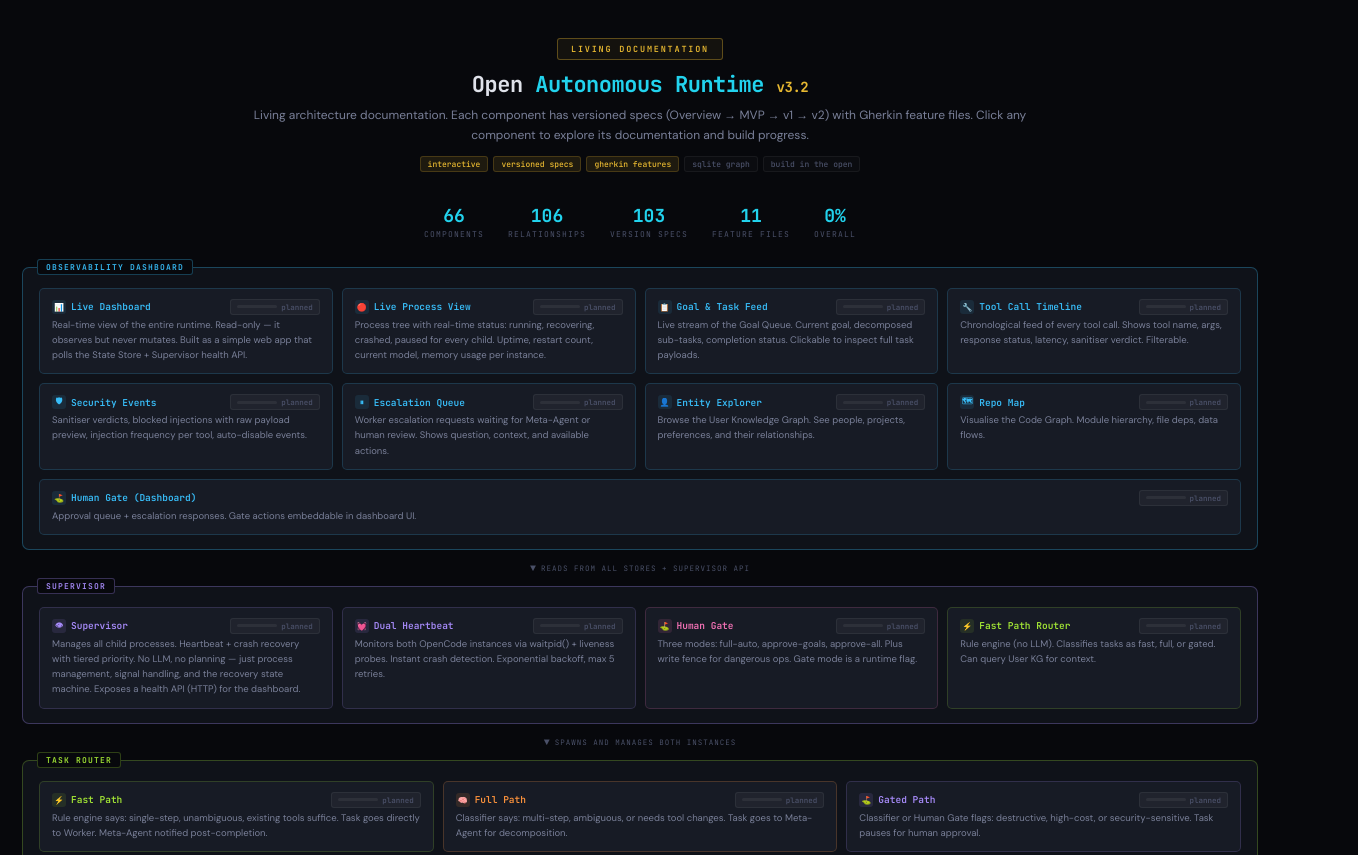
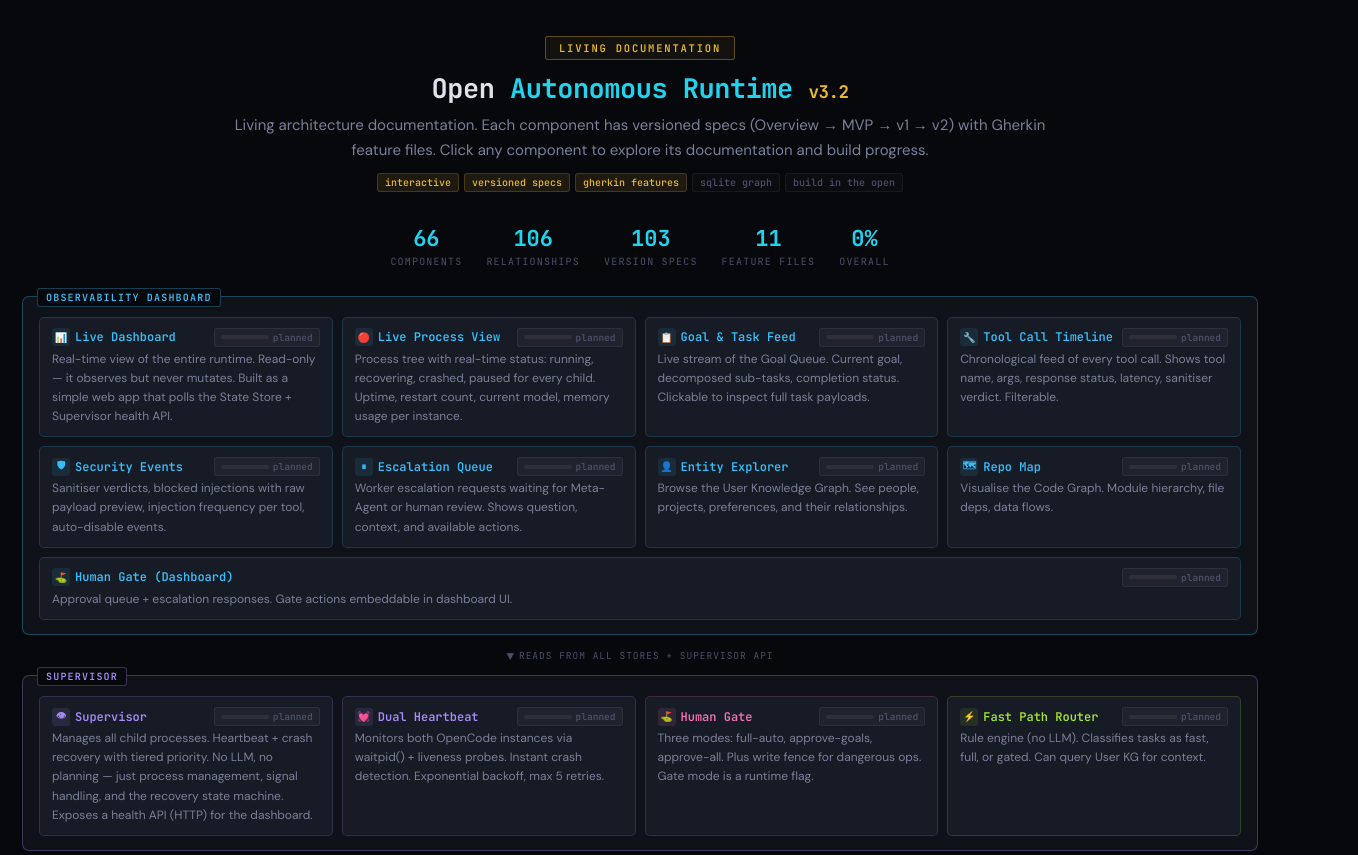
Before and after one commit to platform-q-ai/roadmap, a plain HTML site: page web/index.html in a window 1280 px wide. Shown: the top 855 px of the page, 1358 px wide, since content can reach past the window. Drawn offline with Linux system fonts and the light colour scheme.

Commit message:
Increase all font sizes by ~25% for better readability

```diff
--- a/web/index.html
+++ b/web/index.html
@@ -19,25 +19,25 @@ body{background:var(--bg);color:var(--text);font-family:'DM Sans',sans-serif;min
 
 /* ─── Header ──────────────────────────────────────────── */
 .header{text-align:center;margin-bottom:32px;}
-.badge{display:inline-block;font-family:'JetBrains Mono',monospace;font-size:8.5px;font-weight:600;text-transform:uppercase;letter-spacing:1.8px;padding:4px 13px;border-radius:3px;margin-bottom:10px;color:var(--gold);border:1px solid rgba(232,185,49,0.35);background:rgba(232,185,49,0.06);}
-.header h1{font-family:'JetBrains Mono',monospace;font-weight:700;font-size:22px;letter-spacing:-0.5px;margin-bottom:7px;}
+.badge{display:inline-block;font-family:'JetBrains Mono',monospace;font-size:10.5px;font-weight:600;text-transform:uppercase;letter-spacing:1.8px;padding:4px 13px;border-radius:3px;margin-bottom:10px;color:var(--gold);border:1px solid rgba(232,185,49,0.35);background:rgba(232,185,49,0.06);}
+.header h1{font-family:'JetBrains Mono',monospace;font-weight:700;font-size:27px;letter-spacing:-0.5px;margin-bottom:7px;}
 .header h1 .hl{color:var(--cyan);}
-.header h1 .v{color:var(--gold);font-size:14px;}
-.header p{font-size:12px;color:var(--text-dim);max-width:840px;margin:0 auto;line-height:1.65;}
+.header h1 .v{color:var(--gold);font-size:17.5px;}
+.header p{font-size:15px;color:var(--text-dim);max-width:840px;margin:0 auto;line-height:1.65;}
 .tags-row{margin-top:10px;display:flex;justify-content:center;gap:5px;flex-wrap:wrap;}
-.ch{font-family:'JetBrains Mono',monospace;font-size:8px;padding:2px 7px;border-radius:3px;font-weight:500;}
+.ch{font-family:'JetBrains Mono',monospace;font-size:10px;padding:2px 7px;border-radius:3px;font-weight:500;}
 .ch.new{background:rgba(232,185,49,0.1);color:var(--gold);border:1px solid rgba(232,185,49,0.2);}
 .ch.kept{background:rgba(255,255,255,0.02);color:var(--text-muted);border:1px solid rgba(255,255,255,0.05);}
 
 /* ─── Stats Bar ───────────────────────────────────────── */
 .stats-bar{display:flex;justify-content:center;gap:24px;margin:20px 0 28px;flex-wrap:wrap;}
 .stat{text-align:center;}
-.stat .num{font-family:'JetBrains Mono',monospace;font-size:18px;font-weight:700;color:var(--cyan);}
-.stat .lbl{font-family:'JetBrains Mono',monospace;font-size:8px;text-transform:uppercase;letter-spacing:1.2px;color:var(--text-muted);margin-top:2px;}
+.stat .num{font-family:'JetBrains Mono',monospace;font-size:22px;font-weight:700;color:var(--cyan);}
+.stat .lbl{font-family:'JetBrains Mono',monospace;font-size:10px;text-transform:uppercase;letter-spacing:1.2px;color:var(--text-muted);margin-top:2px;}
 
 /* ─── Layer ───────────────────────────────────────────── */
 .layer{position:relative;border:1px solid var(--border);border-radius:7px;padding:20px 16px 14px;margin-bottom:12px;background:var(--surface);}
-.layer::before{content:attr(data-label);position:absolute;top:-9px;left:14px;font-family:'JetBrains Mono',monospace;font-size:8px;font-weight:600;text-transform:uppercase;letter-spacing:1.2px;padding:2px 8px;border-radius:3px;background:var(--bg);z-index:2;}
+.layer::before{content:attr(data-label);position:absolute;top:-9px;left:14px;font-family:'JetBrains Mono',monospace;font-size:10px;font-weight:600;text-transform:uppercase;letter-spacing:1.2px;padding:2px 8px;border-radius:3px;background:var(--bg);z-index:2;}
 
 .l-purple{border-color:rgba(167,139,250,0.3);} .l-purple::before{color:var(--purple);border:1px solid rgba(167,139,250,0.3);}
 .l-orange{border-color:rgba(251,146,60,0.35);} .l-orange::before{color:var(--orange);border:1px solid rgba(251,146,60,0.35);}
@@ -61,9 +61,9 @@ body{background:var(--bg);color:var(--text);font-family:'DM Sans',sans-serif;min
 .box:hover{border-color:var(--border-accent);background:rgba(23,27,37,0.9);}
 .box.expanded{background:rgba(23,27,37,0.95);min-width:100%;}
 
-.box .t{font-family:'JetBrains Mono',monospace;font-size:9.5px;font-weight:600;margin-bottom:3px;display:flex;align-items:center;gap:5px;}
-.box .t .ic{width:14px;height:14px;border-radius:3px;display:flex;align-items:center;justify-content:center;font-size:8px;flex-shrink:0;}
-.box .d{font-size:9.5px;color:var(--text-dim);line-height:1.6;}
+.box .t{font-family:'JetBrains Mono',monospace;font-size:12px;font-weight:600;margin-bottom:3px;display:flex;align-items:center;gap:5px;}
+.box .t .ic{width:18px;height:18px;border-radius:3px;display:flex;align-items:center;justify-content:center;font-size:10px;flex-shrink:0;}
+.box .d{font-size:12px;color:var(--text-dim);line-height:1.6;}
 
 .b-blue .t{color:var(--blue);} .b-blue .ic{background:rgba(77,139,255,0.14);} .b-blue{border-color:rgba(77,139,255,0.22);}
 .b-cyan .t{color:var(--cyan);} .b-cyan .ic{background:rgba(34,211,238,0.12);} .b-cyan{border-color:rgba(34,211,238,0.18);}
@@ -83,7 +83,7 @@ body{background:var(--bg);color:var(--text);font-family:'DM Sans',sans-serif;min
 
 /* ─── Version Toggle ──────────────────────────────────── */
 .version-strip{display:flex;gap:0;margin-top:8px;border-radius:4px;overflow:hidden;border:1px solid var(--border);width:fit-content;}
-.version-btn{font-family:'JetBrains Mono',monospace;font-size:8px;font-weight:600;text-transform:uppercase;letter-spacing:0.8px;padding:4px 10px;background:var(--surface);color:var(--text-muted);border:none;cursor:pointer;transition:all 0.12s ease;display:flex;align-items:center;gap:4px;border-right:1px solid var(--border);}
+.version-btn{font-family:'JetBrains Mono',monospace;font-size:10px;font-weight:600;text-transform:uppercase;letter-spacing:0.8px;padding:5px 12px;background:var(--surface);color:var(--text-muted);border:none;cursor:pointer;transition:all 0.12s ease;display:flex;align-items:center;gap:4px;border-right:1px solid var(--border);}
 .version-btn:last-child{border-right:none;}
 .version-btn:hover{color:var(--text-dim);background:var(--surface-2);}
 .version-btn.active{background:var(--cyan);color:var(--bg);cursor:default;}
@@ -92,34 +92,34 @@ body{background:var(--bg);color:var(--text);font-family:'DM Sans',sans-serif;min
 .version-btn.active.status-complete{background:var(--green);}
 
 /* ─── Progress Badge ──────────────────────────────────── */
-.progress-badge{display:inline-flex;align-items:center;gap:4px;font-family:'JetBrains Mono',monospace;font-size:7.5px;font-weight:600;padding:2px 6px;border-radius:3px;margin-left:auto;}
+.progress-badge{display:inline-flex;align-items:center;gap:4px;font-family:'JetBrains Mono',monospace;font-size:9.5px;font-weight:600;padding:2px 6px;border-radius:3px;margin-left:auto;}
 .progress-badge.planned{background:rgba(255,255,255,0.04);color:var(--text-muted);border:1px solid rgba(255,255,255,0.06);}
 .progress-badge.in-progress{background:rgba(77,139,255,0.1);color:var(--blue);border:1px solid rgba(77,139,255,0.2);}
 .progress-badge.complete{background:rgba(52,211,153,0.1);color:var(--green);border:1px solid rgba(52,211,153,0.2);}
 
-.progress-bar{width:40px;height:3px;background:rgba(255,255,255,0.06);border-radius:2px;overflow:hidden;}
+.progress-bar{width:48px;height:4px;background:rgba(255,255,255,0.06);border-radius:2px;overflow:hidden;}
 .progress-bar-fill{height:100%;border-radius:2px;transition:width 0.3s ease;}
 .progress-bar-fill.planned{background:var(--text-muted);}
 .progress-bar-fill.in-progress{background:var(--blue);}
 .progress-bar-fill.complete{background:var(--green);}
 
 /* ─── Expanded Content ────────────────────────────────── */
-.version-content{margin-top:8px;padding:10px 12px;background:rgba(0,0,0,0.2);border:1px solid var(--border);border-radius:4px;font-size:9.5px;color:var(--text-dim);line-height:1.7;}
+.version-content{margin-top:8px;padding:10px 12px;background:rgba(0,0,0,0.2);border:1px solid var(--border);border-radius:4px;font-size:12px;color:var(--text-dim);line-height:1.7;}
 .version-content p{margin-bottom:6px;}
 
 /* ─── Feature Files ───────────────────────────────────── */
 .features-section{margin-top:8px;}
-.features-header{font-family:'JetBrains Mono',monospace;font-size:8px;font-weight:600;text-transform:uppercase;letter-spacing:1.2px;color:var(--text-muted);margin-bottom:4px;cursor:pointer;display:flex;align-items:center;gap:4px;}
+.features-header{font-family:'JetBrains Mono',monospace;font-size:10px;font-weight:600;text-transform:uppercase;letter-spacing:1.2px;color:var(--text-muted);margin-bottom:4px;cursor:pointer;display:flex;align-items:center;gap:4px;}
 .features-header:hover{color:var(--text-dim);}
-.features-header .arrow{transition:transform 0.15s ease;font-size:7px;}
+.features-header .arrow{transition:transform 0.15s ease;font-size:9px;}
 .features-header .arrow.open{transform:rotate(90deg);}
 .feature-file{background:rgba(0,0,0,0.25);border:1px solid var(--border);border-radius:4px;padding:8px 10px;margin-top:4px;}
-.feature-file .ff-title{font-family:'JetBrains Mono',monospace;font-size:8.5px;font-weight:600;color:var(--teal);margin-bottom:3px;}
-.feature-file pre{font-family:'JetBrains Mono',monospace;font-size:8px;color:var(--text-dim);line-height:1.6;white-space:pre-wrap;overflow-x:auto;max-height:300px;overflow-y:auto;}
+.feature-file .ff-title{font-family:'JetBrains Mono',monospace;font-size:10.5px;font-weight:600;color:var(--teal);margin-bottom:3px;}
+.feature-file pre{font-family:'JetBrains Mono',monospace;font-size:10px;color:var(--text-dim);line-height:1.6;white-space:pre-wrap;overflow-x:auto;max-height:300px;overflow-y:auto;}
 
 /* ─── Arrows ──────────────────────────────────────────── */
-.arrow{display:flex;align-items:center;justify-content:center;height:12px;margin-bottom:12px;font-family:'JetBrains Mono',monospace;font-size:7.5px;letter-spacing:1px;text-transform:uppercase;color:var(--text-muted);}
-.arrow .dir{font-size:10px;margin-right:4px;}
+.arrow{display:flex;align-items:center;justify-content:center;height:16px;margin-bottom:12px;font-family:'JetBrains Mono',monospace;font-size:9.5px;letter-spacing:1px;text-transform:uppercase;color:var(--text-muted);}
+.arrow .dir{font-size:12.5px;margin-right:4px;}
 
 /* ─── Split Layout ────────────────────────────────────── */
 .split{display:grid;grid-template-columns:1fr 1fr;gap:12px;}
@@ -130,15 +130,15 @@ body{background:var(--bg);color:var(--text);font-family:'DM Sans',sans-serif;min
 .dual-panel .panel{border:1px solid var(--border);border-radius:0;padding:16px 14px 12px;position:relative;background:var(--surface);}
 .dual-panel .panel:first-child{border-radius:7px 0 0 7px;border-right:none;}
 .dual-panel .panel:last-child{border-radius:0 7px 7px 0;}
-.dual-panel .panel::before{content:attr(data-label);position:absolute;top:-9px;left:12px;font-family:'JetBrains Mono',monospace;font-size:8px;font-weight:600;text-transform:uppercase;letter-spacing:1.2px;padding:2px 8px;border-radius:3px;background:var(--bg);z-index:2;}
+.dual-panel .panel::before{content:attr(data-label);position:absolute;top:-9px;left:12px;font-family:'JetBrains Mono',monospace;font-size:10px;font-weight:600;text-transform:uppercase;letter-spacing:1.2px;padding:2px 8px;border-radius:3px;background:var(--bg);z-index:2;}
 .panel.p-orange{border-color:rgba(251,146,60,0.35);} .panel.p-orange::before{color:var(--orange);border:1px solid rgba(251,146,60,0.35);}
 .panel.p-cyan{border-color:rgba(34,211,238,0.3);} .panel.p-cyan::before{color:var(--cyan);border:1px solid rgba(34,211,238,0.3);}
 
 /* ─── Pipeline ────────────────────────────────────────── */
 .pipeline{display:flex;flex-wrap:wrap;align-items:center;gap:3px;margin-top:6px;}
-.phase{font-family:'JetBrains Mono',monospace;font-size:7.5px;font-weight:600;padding:3px 7px;border-radius:3px;border:1px solid;cursor:pointer;transition:all 0.12s ease;position:relative;}
+.phase{font-family:'JetBrains Mono',monospace;font-size:9.5px;font-weight:600;padding:4px 9px;border-radius:3px;border:1px solid;cursor:pointer;transition:all 0.12s ease;position:relative;}
 .phase:hover{filter:brightness(1.3);}
-.phase-arrow{color:var(--text-muted);font-size:8px;}
+.phase-arrow{color:var(--text-muted);font-size:10px;}
 
 /* ─── Responsive ──────────────────────────────────────── */
 @media(max-width:900px){
```
